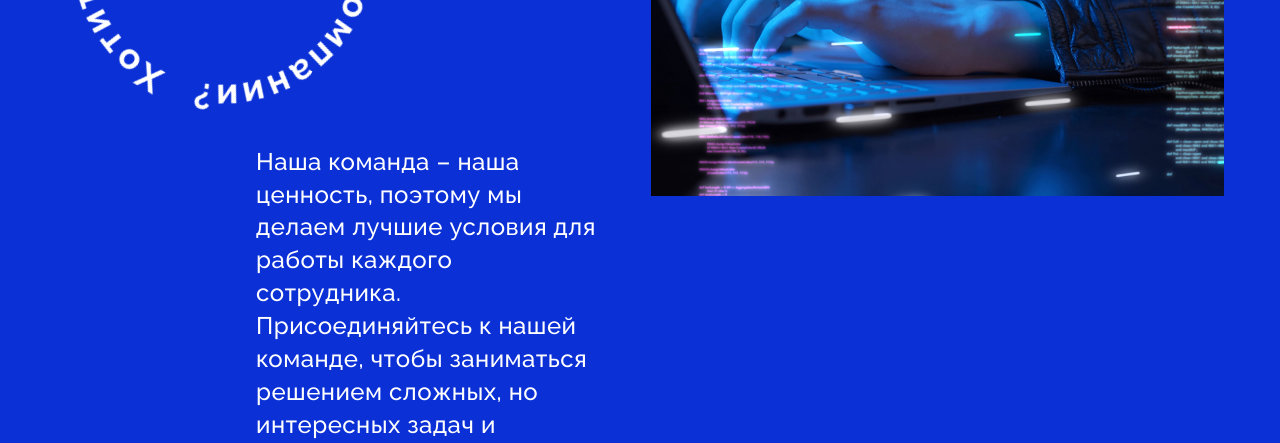
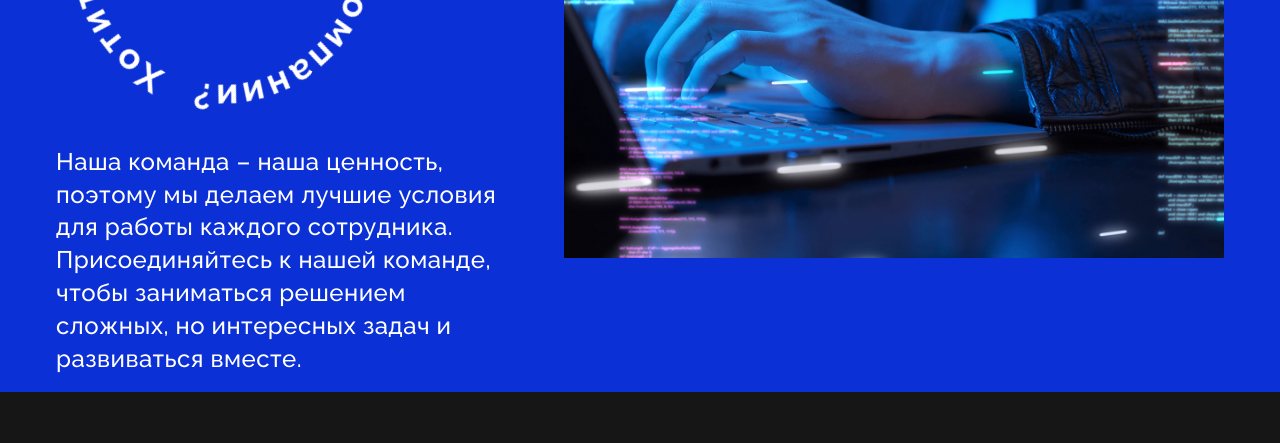
Before and after one commit to a9500484054/sudo-3, a plain HTML site: page index.html in a window 1280 px wide. Shown: the part 3904-4347 px from the top of the page. Drawn offline with nearby package versions, Linux system fonts and the light colour scheme.

Commit message:
Внес исправления

```diff
--- a/main.scss
+++ b/main.scss
@@ -694,7 +694,7 @@
 @media (min-width: 1200px) {
 
 
-    .index-mission__text {
+    .index-mission__text-2 {
         align-self: flex-start;
         margin-right: auto;
         margin-left: 200px;
```
Also changed, not shown: about.html (+1 -1 lines), main.css, 1 other file.
